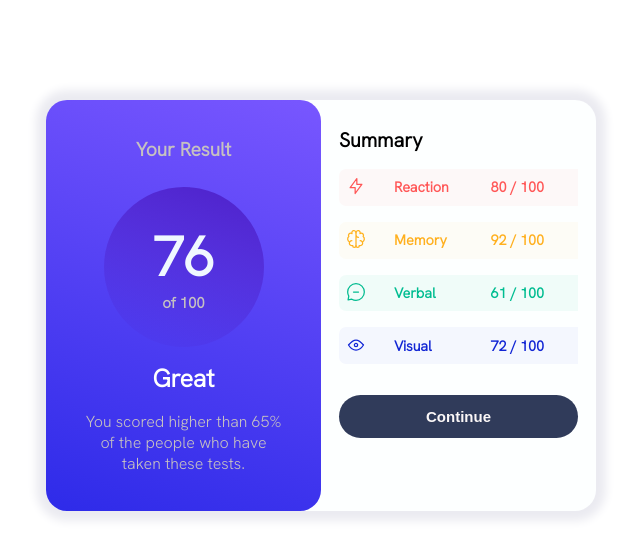
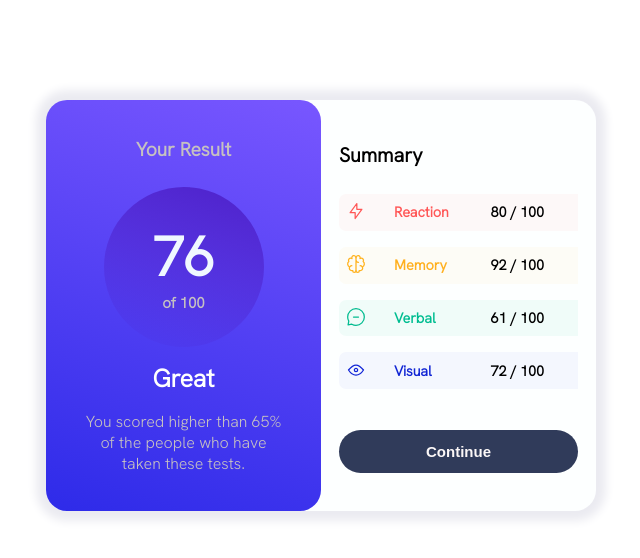
Before and after one commit to TigoP/SummaryRepository, a plain HTML site: page index.html in a window 1280 px wide. Shown: the whole page, without its empty margins (319-959 px from the left). Drawn offline with Linux system fonts and the light colour scheme.

Commit message:
Alteração de cor do resultado da tabela

```diff
--- a/js.js
+++ b/js.js
@@ -12,6 +12,7 @@ function table(dados) {
     dados.forEach(element => {
         const tr = document.createElement('tr');
         const img = document.createElement('img');
+        const span = document.createElement('span');
 
         tr.setAttribute('class', `${(element.category).toLowerCase()}`);
         tabela.appendChild(tr);
@@ -29,8 +30,11 @@ function table(dados) {
 
         const score = document.createElement('td');
         text = document.createTextNode(`${(element.score)} / 100`);
-        score.appendChild(text);
         tr.appendChild(score);
+
+        span.setAttribute('style', "color: black");
+        score.appendChild(span);
+        span.appendChild(text);
 
         media = media + element.score;
         console.log(media);
--- a/style.css
+++ b/style.css
@@ -93,13 +93,15 @@ td {
 .cabecalhoRight {
     font-weight: bold;
     font-size: 20px;
-    margin-bottom: 0;
+    margin-bottom: 10px;
+    margin-top: 35px;
 }
 .icone {
     border-radius: 7px 0 0 7px;
 }
 .resTabela {
     border-radius: 0 7px 7px 0;
+    color: black;
 }
 .reaction {
     border-radius: 5px;
@@ -136,7 +138,7 @@ button {
     width: 100%;
     border-radius: 50px;
     padding: 13px;
-    margin-top: 15px;
+    margin-top: 25px;
     border: none;
     background-color: hsl(224, 30%, 27%);
     color: rgb(251, 247, 247);
```
